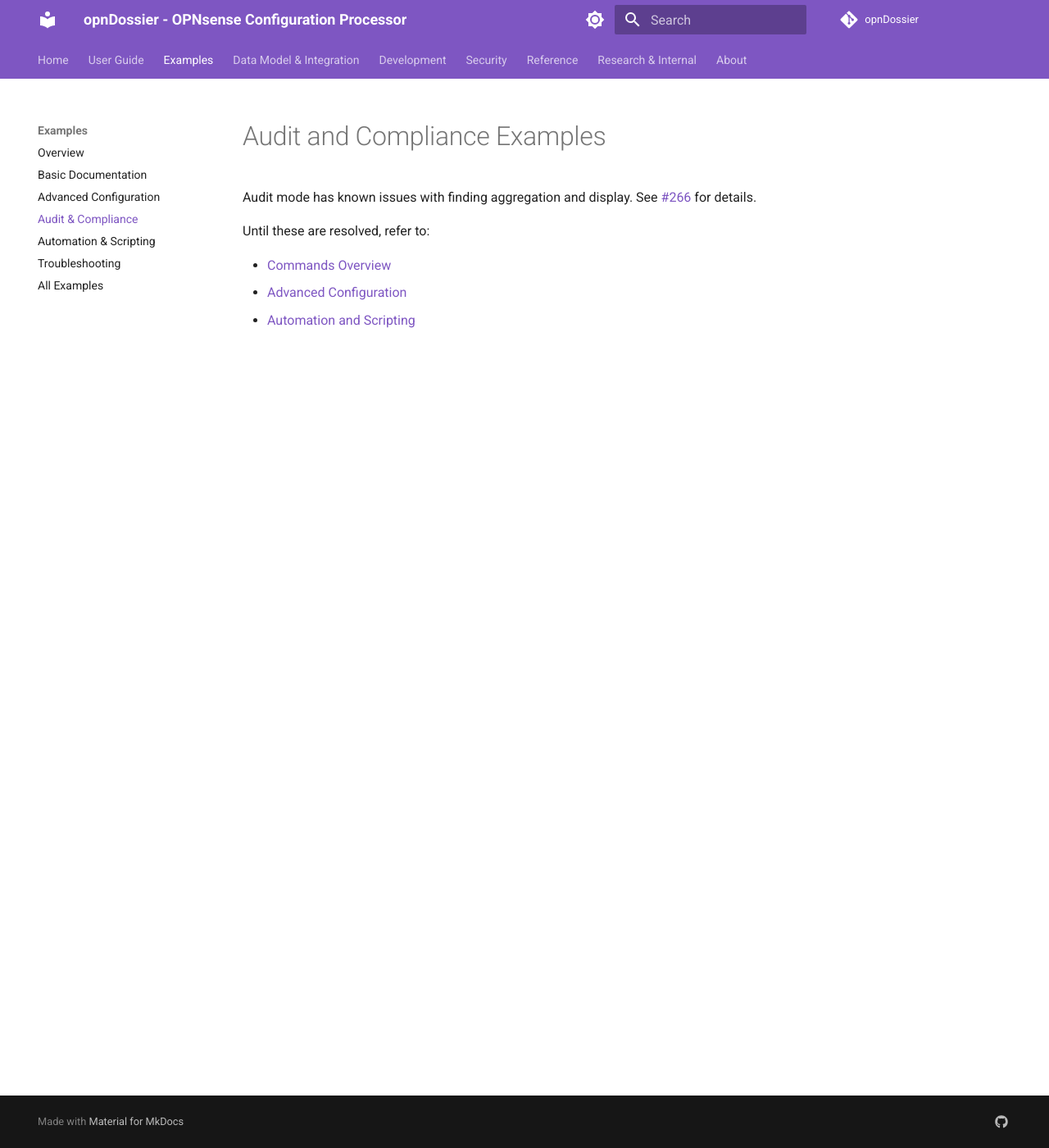
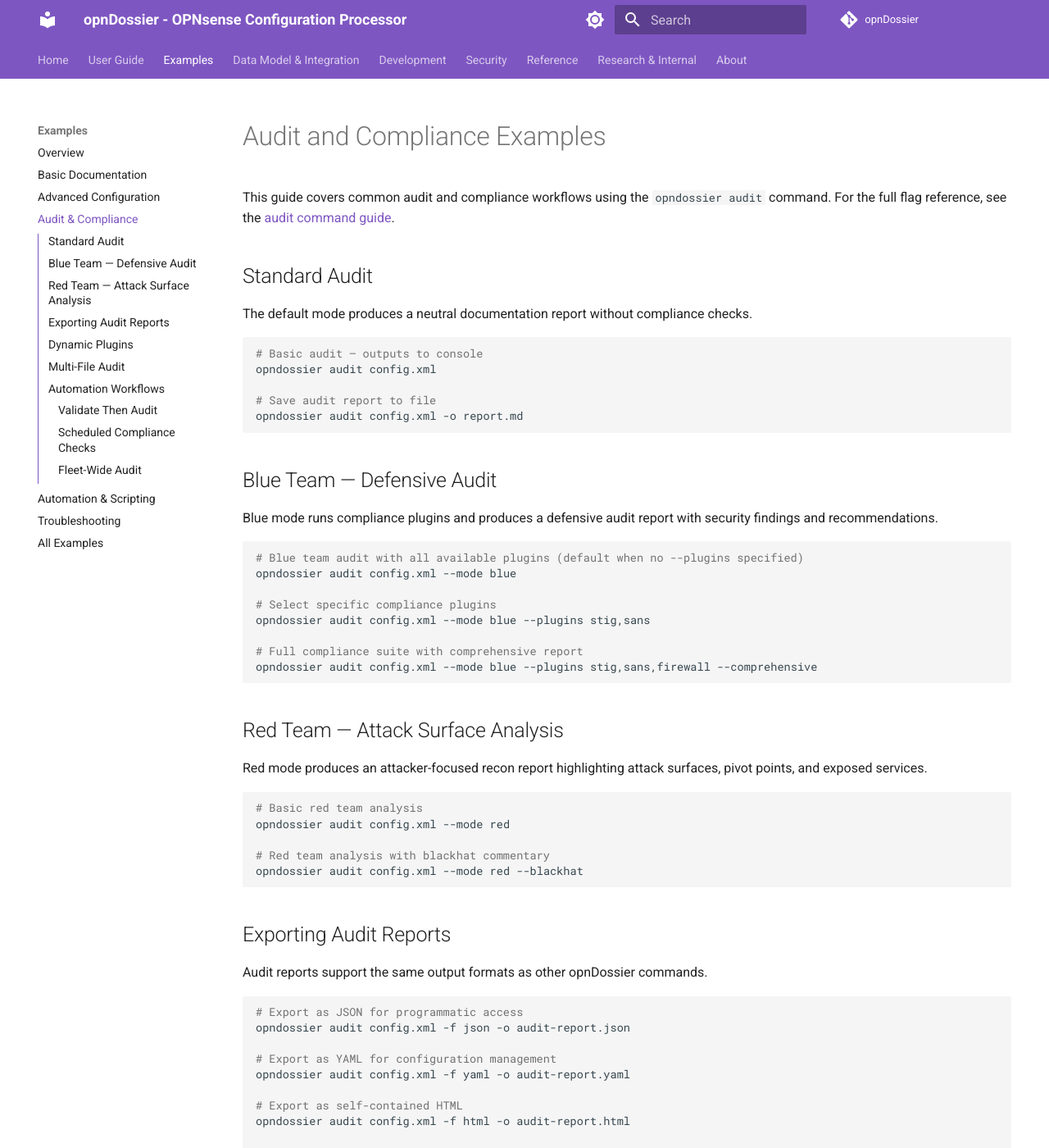
Before and after one commit to EvilBit-Labs/opnDossier, an MkDocs documentation site: the page built from docs/examples/audit-compliance.md, in a window 1280 px wide and 1400 px high. Shown: the whole window at 82% size. Built offline with MkDocs 1.6.1 and Material for MkDocs 9.7.7, drawn with Linux system fonts in a browser that asks for light colours; comment, search, counter and statistics services are not loaded; the version menu is left out; some of the changed text lies outside the part shown.

Commit message:
feat(docs): expand audit compliance examples with detailed workflows and automation scripts
Signed-off-by: UncleSp1d3r <unclesp1d3r@evilbitlabs.io>

````diff
--- a/docs/examples/audit-compliance.md
+++ b/docs/examples/audit-compliance.md
@@ -1,9 +1,128 @@
 # Audit and Compliance Examples
 
-Audit mode has known issues with finding aggregation and display. See [#266](https://github.com/EvilBit-Labs/opnDossier/issues/266) for details.
+This guide covers common audit and compliance workflows using the `opndossier audit` command. For the full flag reference, see the [audit command guide](../user-guide/commands/audit.md).
 
-Until these are resolved, refer to:
+## Standard Audit
 
-- [Commands Overview](../user-guide/commands/overview.md)
-- [Advanced Configuration](advanced-configuration.md)
-- [Automation and Scripting](automation-scripting.md)
+The default mode produces a neutral documentation report without compliance checks.
+
+```bash
+# Basic audit — outputs to console
+opndossier audit config.xml
+
+# Save audit report to file
+opndossier audit config.xml -o report.md
+```
+
+## Blue Team — Defensive Audit
+
+Blue mode runs compliance plugins and produces a defensive audit report with security findings and recommendations.
+
+```bash
+# Blue team audit with all available plugins (default when no --plugins specified)
+opndossier audit config.xml --mode blue
+
+# Select specific compliance plugins
+opndossier audit config.xml --mode blue --plugins stig,sans
+
+# Full compliance suite with comprehensive report
+opndossier audit config.xml --mode blue --plugins stig,sans,firewall --comprehensive
+```
+
+## Red Team — Attack Surface Analysis
+
+Red mode produces an attacker-focused recon report highlighting attack surfaces, pivot points, and exposed services.
+
+```bash
+# Basic red team analysis
+opndossier audit config.xml --mode red
+
+# Red team analysis with blackhat commentary
+opndossier audit config.xml --mode red --blackhat
+```
+
+## Exporting Audit Reports
+
+Audit reports support the same output formats as other opnDossier commands.
+
+```bash
+# Export as JSON for programmatic access
+opndossier audit config.xml -f json -o audit-report.json
+
+# Export as YAML for configuration management
+opndossier audit config.xml -f yaml -o audit-report.yaml
+
+# Export as self-contained HTML
+opndossier audit config.xml -f html -o audit-report.html
+
+# Redact sensitive fields before sharing
+opndossier audit config.xml --redact -o redacted-audit.md
+```
+
+## Dynamic Plugins
+
+Custom compliance plugins can be loaded from a directory containing `.so` files that export `var Plugin compliance.Plugin`.
+
+```bash
+# Load custom plugins from a directory
+opndossier audit config.xml --mode blue --plugin-dir /opt/plugins
+```
+
+Failed dynamic plugin loads are non-fatal -- the audit continues with available plugins and logs warnings for any failures.
+
+## Multi-File Audit
+
+When auditing multiple files, each report is auto-named based on the input filename. The `--output` flag cannot be used with multiple input files.
+
+```bash
+# Audit multiple files (produces config1-audit.md, config2-audit.md)
+opndossier audit config1.xml config2.xml --mode blue
+```
+
+## Automation Workflows
+
+### Validate Then Audit
+
+```bash
+# Validate configuration before running an audit
+opndossier validate config.xml && opndossier audit config.xml --mode blue
+```
+
+### Scheduled Compliance Checks
+
+```bash
+#!/bin/bash
+# compliance-check.sh — run a blue team audit and archive the report
+
+TIMESTAMP=$(date +%Y-%m-%d)
+REPORT_DIR="audits/${TIMESTAMP}"
+mkdir -p "$REPORT_DIR"
+
+if opndossier validate config.xml; then
+    opndossier audit config.xml --mode blue --comprehensive \
+        -o "${REPORT_DIR}/compliance-report.md"
+    echo "Compliance report saved to ${REPORT_DIR}"
+else
+    echo "Configuration validation failed"
+    exit 1
+fi
+```
+
+### Fleet-Wide Audit
+
+```bash
+#!/bin/bash
+# fleet-audit.sh — audit all configs in a directory
+
+for file in configs/*.xml; do
+    opndossier audit "$file" --mode blue --redact
+done
+```
+
+---
+
+**Next Steps:**
+
+- For the full flag reference, see the [audit command guide](../user-guide/commands/audit.md)
+- For automation patterns, see [Automation and Scripting](automation-scripting.md)
+- For troubleshooting, see [Troubleshooting](troubleshooting.md)
````
